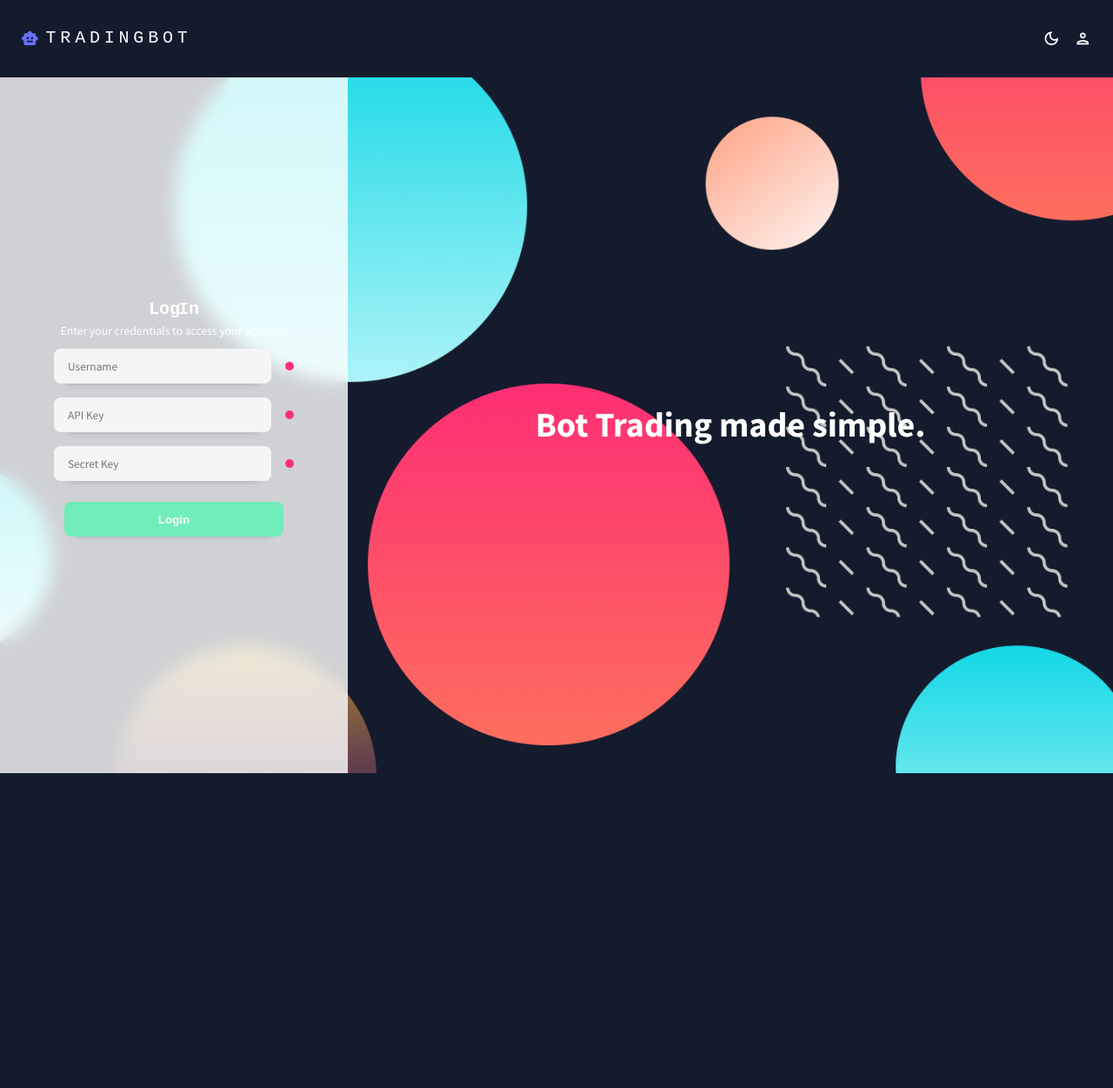
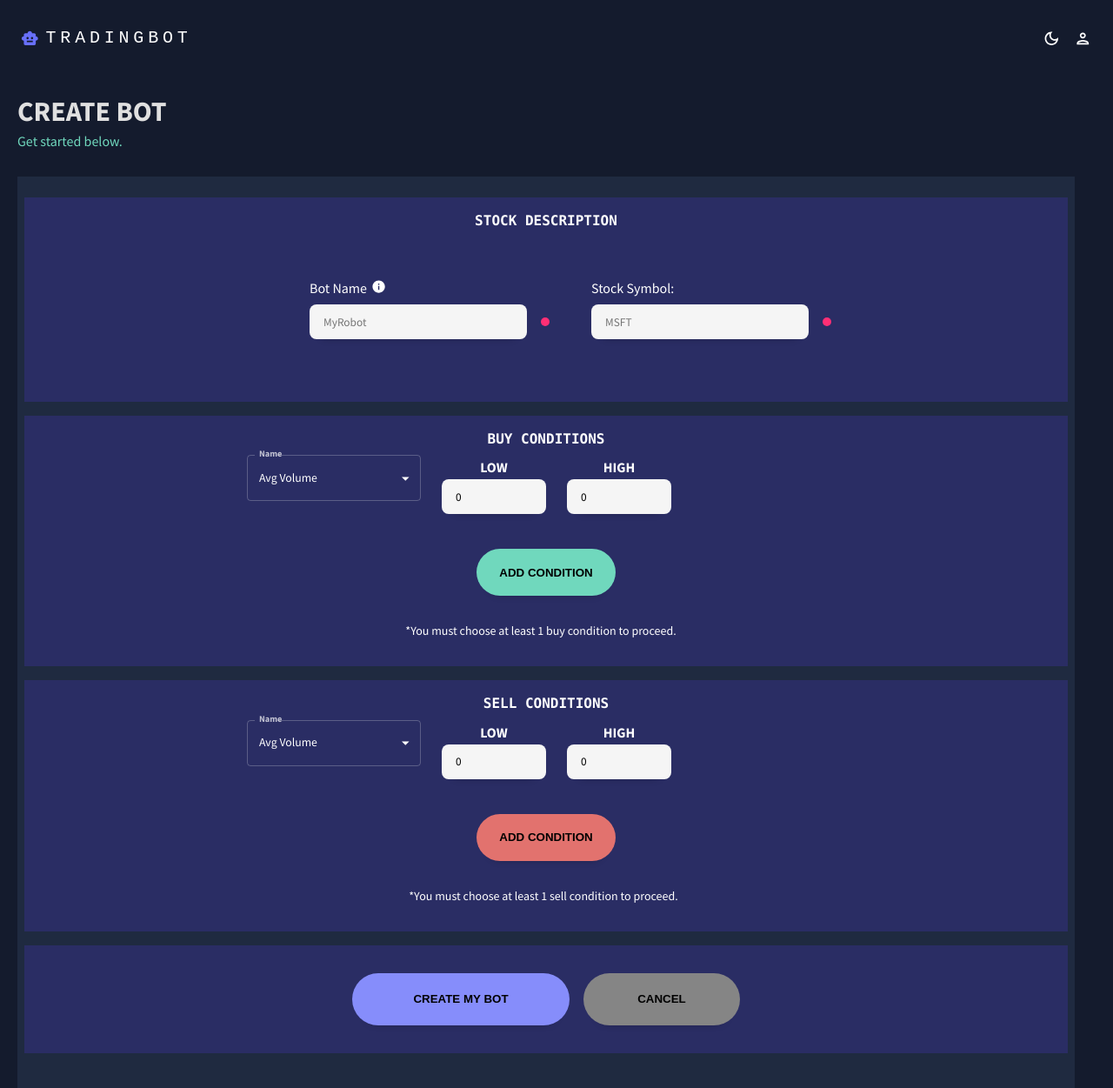
Before and after one commit to csc436group2/TradingBot, a React (Create React App) app in the folder frontend/: page /createbot in a window 1280 px wide. Before the commit this address led to /login. Shown: the whole page at 87% size. Before the commit the page ends 889 px from the top, so only its background shows below. Built offline with nearby package versions, Linux system fonts and the light colour scheme.

Commit message:
UI changes to create bot page & add cancel button

```diff
--- a/frontend/src/App.js
+++ b/frontend/src/App.js
@@ -1,11 +1,11 @@
 import { Navigate, Route, Routes } from "react-router-dom";
-import CreateBotView from "./views/createBot.view";
-import LoginView from "./views/login.view";
+import LoginView from "./views/Login";
 import "./assets/css/fonts.css";
-import DashboardView from "./views/dashboard.view";
 import { ColorModeContext, useMode } from "./theme";
 import { CssBaseline, ThemeProvider } from "@mui/material";
-import TopBar from "./components/global/TopBar";
+import TopBar from "./components/TopBar";
+import Dashboard from "./views/Dashboard";
+import CreateBot from "./components/CreateBot";
 
 function App() {
 
@@ -31,9 +31,9 @@ function App() {
               />
               <Route
                 path="/home"
-                element={<DashboardView />}
+                element={<Dashboard />}
               />
-              <Route path="/createbot" element={<CreateBotView />} />
+              <Route path="/createbot" element={<CreateBot/>} />
               <Route path="/login" element={<LoginView />} />
             </Routes>
           </main>
--- a/frontend/src/components/form/CreateBot.js
+++ b/frontend/src/components/CreateBot.jsx
@@ -16,13 +16,14 @@ import {
   useTheme,
 } from "@mui/material";
 import styled from "@emotion/styled";
-import Input from "../input/InputTextField";
+import Input from "./InputTextField";
 import { Stack } from "@mui/system";
 import DeleteIcon from "@mui/icons-material/Delete";
-import Conditions from "../../shared/data/conditions";
-import { tokens } from "../../theme";
-import Header from "../Header";
+import Conditions from "../shared/data/conditions";
+import { tokens } from "../theme";
+import Header from "./Header";
 import { useNavigate } from "react-router-dom";
+import Info from "@mui/icons-material/Info";
 
 function CreateBot() {
   const [stockSym, setStockSym] = useState("");
@@ -145,17 +146,21 @@ function CreateBot() {
       stepCount.buy & stepCount.sell &&
       stepCount.botName
     ) {
-      let bots = window.localStorage.getItem('bots');
+      let bots = window.localStorage.getItem("bots");
       if (bots.length === 0) {
         bots = botName + "_" + stockSym;
       } else {
-        bots = bots  + "," + botName + "_" + stockSym;
+        bots = bots + "," + botName + "_" + stockSym;
       }
       console.log(bots);
       localStorage.setItem("bots", bots);
       nav("/home");
     }
   };
+
+  const handleCancel = () => {
+    nav('/home');
+  }
 
   const FormWrapper = styled.div`
     display: flex;
@@ -170,6 +175,110 @@ function CreateBot() {
     align-self: center;
   `;
 
+  const DescWrapper = styled.div`
+    display: flex;
+    min-width: 1200px;
+    max-width: 1200px;
+    margin-bottom: 1rem;
+    justify-content: start;
+    align-items: center;
+    flex-direction: column;
+    padding: 1rem;
+    background-color: ${colors.blueAccent[800]};
+    align-self: center;
+  `;
+
+  const MyButton = styled.div`
+    button {
+      max-width: 250px;
+      min-width: 250px;
+      height: 60px;
+      border: none;
+      margin: 1rem 0;
+      box-shadow: 0px 14px 9px -15px rgba(0, 0, 0, 0.25);
+      border-radius: 198px;
+      background-color: ${colors.blueAccent[400]};
+      color: ${theme.palette.mode === "dark" ? "black" : "white"};
+      font-weight: 600;
+      cursor: pointer;
+      transition: all 0.2s ease-in;
+      &:hover {
+        transform: translateY(-3px);
+        background-color: #00feb9;
+      }
+    }
+  `;
+
+  const CancelButton = styled.div`
+    button {
+      max-width: 180px;
+      min-width: 180px;
+      height: 60px;
+      border: none;
+      margin: 1rem 0;
+      margin-left: 1rem;
+      box-shadow: 0px 14px 9px -15px rgba(0, 0, 0, 0.25);
+      border-radius: 198px;
+      background-color: ${colors.grey[400]};
+      color: ${theme.palette.mode === "dark" ? "black" : "white"};
+      font-weight: 600;
+      cursor: pointer;
+      transition: all 0.2s ease-in;
+      &:hover {
+        transform: translateY(-3px);
+        background-color: #00feb9;
+      }
+    }
+  `;
+
+  const AddButton = styled.div`
+    display: flex;
+    align-items: center;
+    justify-content: center;
+    button {
+      min-width: 160px;
+      max-width: 160px;
+      height: 54px;
+      border: none;
+      margin: 1rem 0;
+      box-shadow: 0px 14px 9px -15px rgba(0, 0, 0, 0.25);
+      border-radius: 198px;
+      background-color: ${colors.greenAccent[400]};
+      color: ${theme.palette.mode === "dark" ? "black" : "white"};
+      font-weight: 600;
+      cursor: pointer;
+      transition: all 0.2s ease-in;
+      &:hover {
+        background-color: ${colors.greenAccent[500]};
+        transform: translateY(-3px);
+      }
+    }
+  `;
+
+  const AddSellButton = styled.div`
+    display: flex;
+    align-items: center;
+    justify-content: center;
+    button {
+      min-width: 160px;
+      max-width: 160px;
+      height: 54px;
+      border: none;
+      margin: 1rem 0;
+      box-shadow: 0px 14px 9px -15px rgba(0, 0, 0, 0.25);
+      border-radius: 198px;
+      background-color: ${colors.redAccent[400]};
+      color: ${theme.palette.mode === "dark" ? "black" : "white"};
+      font-weight: 600;
+      cursor: pointer;
+      transition: all 0.2s ease-in;
+      &:hover {
+        background-color: ${colors.redAccent[500]};
+        transform: translateY(-3px);
+      }
+    }
+  `;
+
   return (
     <Box m="20px">
       <Header title="CREATE BOT" subtitle="Get started below." />
@@ -182,9 +291,34 @@ function CreateBot() {
         p={3}
         mr={3}
       >
-        <Box justifyContent="space-evenly" flexDirection="row" p={3} pl={10}>
-          <Box display="flex" flexDirection="column">
-            <Typography variant="h5">Bot Name:</Typography>
+        <DescWrapper>
+          <Typography
+            variant="h5"
+            fontWeight="bold"
+            marginBottom={1}
+            alignSelf={"center"}
+            sx={{ fontFamily: "Monaco" }}
+          >
+            STOCK DESCRIPTION
+          </Typography>
+          <Box display="flex" flexDirection="row" p={3} pl={10}>
+            <Box
+              display="flex"
+              justifyContent="start"
+              flexDirection="column"
+              m={3}
+            >
+              <Box display="flex" flexDirection="row">
+                <Typography variant="h5" mr={0.6}>Bot Name</Typography>
+                <Tooltip
+                  title="Display name for your robot in the dashboard."
+                  arrow={true}
+                  placement="top"
+                  describeChild
+                >
+                  <Info fontSize="small" />
+                </Tooltip>
+              </Box>
               <Input
                 value={botName}
                 onChange={handleBotNameChange}
@@ -193,7 +327,12 @@ function CreateBot() {
                 maxLength={25}
               />
             </Box>
-          <Box display="flex" flexDirection="column">
+            <Box
+              display="flex"
+              justifyContent="start"
+              flexDirection="column"
+              m={3}
+            >
               <Typography variant="h5">Stock Symbol:</Typography>
               <Input
                 value={stockSym}
@@ -204,6 +343,7 @@ function CreateBot() {
               />
             </Box>
           </Box>
+        </DescWrapper>
         <FormWrapper>
           <Typography
             variant="h5"
@@ -404,7 +544,7 @@ function CreateBot() {
                 {buyCnList.length - 1 === index && buyCnList.length < 70 && (
                   <AddButton>
                     <button onClick={handleBuyAddCondition}>
-                      ADD BUY CONDITION
+                      ADD CONDITION
                     </button>
                   </AddButton>
                 )}
@@ -513,7 +653,7 @@ function CreateBot() {
                 {sellCnList.length - 1 === index && sellCnList.length < 70 && (
                   <AddSellButton>
                     <button onClick={handleSellAddCondition}>
-                      ADD SELL CONDITION
+                      ADD CONDITION
                     </button>
                   </AddSellButton>
                 )}
@@ -525,9 +665,14 @@ function CreateBot() {
           </p>
         </FormWrapper>
         <FormWrapper>
+          <Box display="flex" flexDirection="row">
             <MyButton>
               <button onClick={handleCreateBot}>CREATE MY BOT</button>
             </MyButton>
+            <CancelButton>
+              <button onClick={handleCancel}>CANCEL</button>
+            </CancelButton>
+          </Box>
         </FormWrapper>
       </Box>
     </Box>
@@ -576,72 +721,4 @@ const SellConditionContainer = styled.div`
   align-items: center;
 `;
 
-const MyButton = styled.div`
-  button {
-    width: 100%;
-    max-width: 350px;
-    min-width: 250px;
-    height: 60px;
-    border: none;
-    margin: 1rem 0;
-    box-shadow: 0px 14px 9px -15px rgba(0, 0, 0, 0.25);
-    border-radius: 198px;
-    background-color: #70edb9;
-    color: black;
-    font-weight: 600;
-    cursor: pointer;
-    transition: all 0.2s ease-in;
-    &:hover {
-      transform: translateY(-3px);
-      background-color: #00feb9;
-    }
-  }
-`;
-
-const AddButton = styled.div`
-  button {
-    width: 32%;
-    max-width: 350px;
-    min-width: 60px;
-    height: 54px;
-    border: none;
-    margin: 1rem 0;
-    box-shadow: 0px 14px 9px -15px rgba(0, 0, 0, 0.25);
-    border-radius: 198px;
-    background-color: rgba(100, 200, 183, 1);
-    color: black;
-    font-weight: 600;
-    cursor: pointer;
-    margin-left: 17rem;
-    transition: all 0.2s ease-in;
-    &:hover {
-      background-color: rgba(100, 230, 183, 1);
-      transform: translateY(-3px);
-    }
-  }
-`;
-
-const AddSellButton = styled.div`
-  button {
-    width: 32%;
-    max-width: 350px;
-    min-width: 60px;
-    height: 54px;
-    border: none;
-    margin: 1rem 0;
-    box-shadow: 0px 14px 9px -15px rgba(0, 0, 0, 0.25);
-    border-radius: 198px;
-    background-color: rgba(100, 200, 183, 1);
-    color: black;
-    font-weight: 600;
-    cursor: pointer;
-    margin-left: 17rem;
-    transition: all 0.2s ease-in;
-    &:hover {
-      background-color: rgba(100, 230, 183, 1);
-      transform: translateY(-3px);
-    }
-  }
-`;
-
 export default CreateBot;
--- a/frontend/src/components/form/LoginSidebar.js
+++ b/frontend/src/components/LoginSidebar.jsx
@@ -1,9 +1,9 @@
 import { useState } from "react";
 import { useNavigate } from "react-router-dom";
-import records from "../../shared/mock/users.json";
+import records from "../shared/mock/users.json";
 import { Typography } from "@mui/material";
 import styled from "@emotion/styled";
-import Input from "../input/InputTextField";
+import Input from "./InputTextField";
 
 function LoginComponent() {
   const nav = useNavigate();
--- a/frontend/src/components/static/RightSide.jsx
+++ b/frontend/src/components/RightSide.jsx
@@ -1,7 +1,7 @@
 import React from "react";
 import styled from "@emotion/styled";
 import { Typography, useTheme } from "@mui/material";
-import { tokens } from "../../theme";
+import { tokens } from "../theme";
 
 const RightSide = () => {
   const theme = useTheme();
--- a/frontend/src/components/dashboard/StockDetail.jsx
+++ b/frontend/src/components/StockDetail.jsx
@@ -14,8 +14,8 @@ import {
   Button,
 } from "@mui/material";
 import ExpandMoreIcon from "@mui/icons-material/ExpandMore";
-import { tokens } from "../../theme";
-import Header from "../Header";
+import { tokens } from "../theme";
+import Header from "./Header";
 import { useState } from "react";
 
 function StockDetail({
@@ -47,12 +47,12 @@ function StockDetail({
   };
 
   const handleDeleteRobot = () => {
-    const list = window.localStorage.getItem('bots').split(',');
-    const temp = list.slice(0,index);
-    const temp2 = list.slice(index + 1,list.length - 1);
+    const list = window.localStorage.getItem("bots").split(",");
+    const temp = list.slice(0, index);
+    const temp2 = list.slice(index + 1, list.length - 1);
     const comb = [...temp] + [...temp2];
-    window.localStorage.setItem('bots', comb);
-    console.log(window.localStorage.getItem('bots'));
+    window.localStorage.setItem("bots", comb);
+    console.log(window.localStorage.getItem("bots"));
     closeDeleteDialog();
     handleDialogClose();
   };
@@ -79,14 +79,34 @@ function StockDetail({
 
   const DeleteButton = styled.div`
     button {
-      max-width: 140px;
-      min-width: 140px;
-      height: 60px;
+      max-width: 80px;
+      min-width: 80px;
+      height: 40px;
       border: none;
       font-size: 16px;
       box-shadow: 0px 14px 9px -15px rgba(0, 0, 0, 0.25);
       border-radius: 20px;
       background-color: ${colors.redAccent[600]};
+      color: ${colors.primary};
+      font-weight: 600;
+      cursor: pointer;
+      transition: all 0.2s ease-in;
+      &:hover {
+        transform: translateY(-3px);
+      }
+    }
+  `;
+
+  const EditButton = styled.div`
+    button {
+      max-width: 80px;
+      min-width: 80px;
+      height: 40px;
+      border: none;
+      font-size: 16px;
+      box-shadow: 0px 14px 9px -15px rgba(0, 0, 0, 0.25);
+      border-radius: 20px;
+      background-color: ${colors.blueAccent[600]};
       color: ${colors.primary};
       font-weight: 600;
       cursor: pointer;
@@ -319,11 +339,6 @@ function StockDetail({
           Sell Conditions
         </Typography>
         <Divider sx={{ marginBottom: 3 }} />
-        <Box display="flex" alignItems="center" justifyContent="center">
-          <DeleteButton>
-            <button onClick={openDeleteDialog}>Delete Robot</button>
-          </DeleteButton>
-        </Box>
         <Dialog open={deleteOpen} onClose={closeDeleteDialog}>
           <DialogTitle fontWeight="bold" variant="h4">
             WARNING
@@ -354,6 +369,12 @@ function StockDetail({
         </Dialog>
       </DialogContent>
       <DialogActions>
+        <EditButton>
+          <button onClick={handleDialogClose}>EDIT</button>
+        </EditButton>
+        <DeleteButton>
+          <button onClick={openDeleteDialog}>DELETE</button>
+        </DeleteButton>
         <ViewButton>
           <button onClick={handleDialogClose}>CLOSE</button>
         </ViewButton>
--- a/frontend/src/components/global/TopBar.js
+++ b/frontend/src/components/TopBar.jsx
@@ -9,7 +9,7 @@ import {
 import SmartToyIcon from "@mui/icons-material/SmartToy";
 import { useTheme } from "@mui/material";
 import { useContext, useState } from "react";
-import { ColorModeContext, tokens } from "../../theme";
+import { ColorModeContext, tokens } from "../theme";
 import PersonOutlinedIcon from "@mui/icons-material/PersonOutlined";
 import LightModeOutlinedIcon from "@mui/icons-material/LightModeOutlined";
 import DarkModeOutlinedIcon from "@mui/icons-material/DarkModeOutlined";
--- a/frontend/src/views/login.view.js
+++ b/frontend/src/views/Login.js
@@ -1,7 +1,7 @@
 import Image from "../assets/image/bg.png";
 import styled from "@emotion/styled";
-import LoginComponent from "../components/form/LoginSidebar";
-import RightSide from "../components/static/RightSide";
+import LoginComponent from "../components/LoginSidebar";
+import RightSide from "../components/RightSide";
 import { useEffect } from "react";
 import { useNavigate } from "react-router-dom";
 
--- a/frontend/src/views/createBot.view.js
+++ /dev/null
@@ -1,19 +0,0 @@
-import { useNavigate } from "react-router-dom";
-import CreateBot from "../components/form/CreateBot";
-import { useEffect } from "react";
-
-function CreateBotView() {
-  const nav = useNavigate();
-
-  const isLoggedIn = window.localStorage.getItem("isLoggedIn");
-
-  useEffect(() => {
-    if (isLoggedIn === null || !isLoggedIn) {
-      nav("/login");
-    }
-  });
-
-  return <CreateBot />;
-}
-
-export default CreateBotView;
--- a/frontend/src/views/dashboard.view.js
+++ /dev/null
@@ -1,26 +0,0 @@
-import { useNavigate } from "react-router-dom";
-// import UserModel from "../models/user";
-import { useEffect } from "react";
-import Dashboard from "../components/dashboard/Dashboard";
-
-function DashboardView() {
-  const nav = useNavigate();
-
-  const isLoggedIn = window.localStorage.getItem("isLoggedIn");
-
-  useEffect(() => {
-    if (isLoggedIn === null || !isLoggedIn) {
-      nav("/login");
-    }
-  });
-
-//   const user = new UserModel(
-//     window.localStorage.getItem("userName"),
-//     window.localStorage.getItem("apiKey"),
-//     window.localStorage.getItem("secretKey")
-//   );
-
-  return <Dashboard />;
-}
-
-export default DashboardView;
```
Also changed, not shown: frontend/src/views/Dashboard.js (renamed from frontend/src/components/dashboard/Dashboard.js, +4 -4 lines), frontend/src/components/InputTextField.jsx (renamed from frontend/src/components/input/InputTextField.js). Lines whose indentation alone changed are shown as unchanged.
